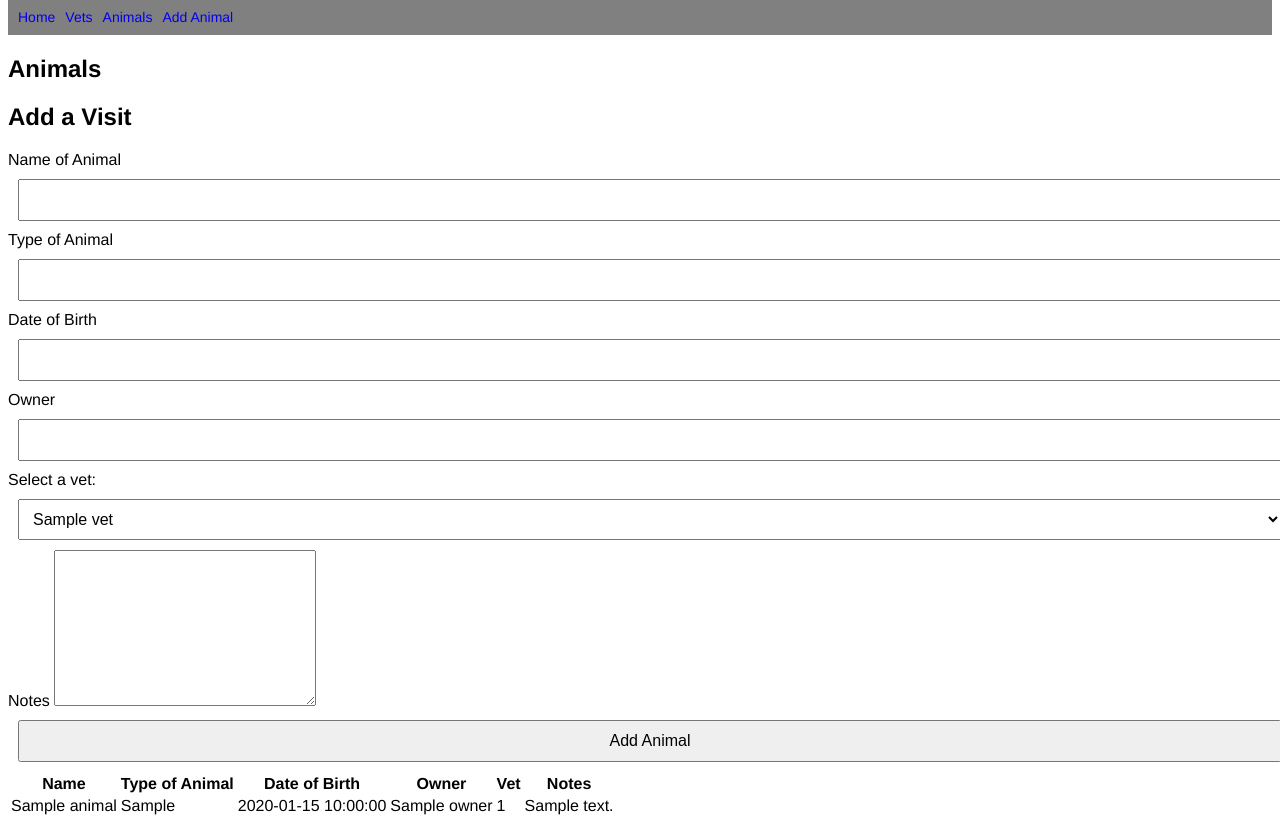
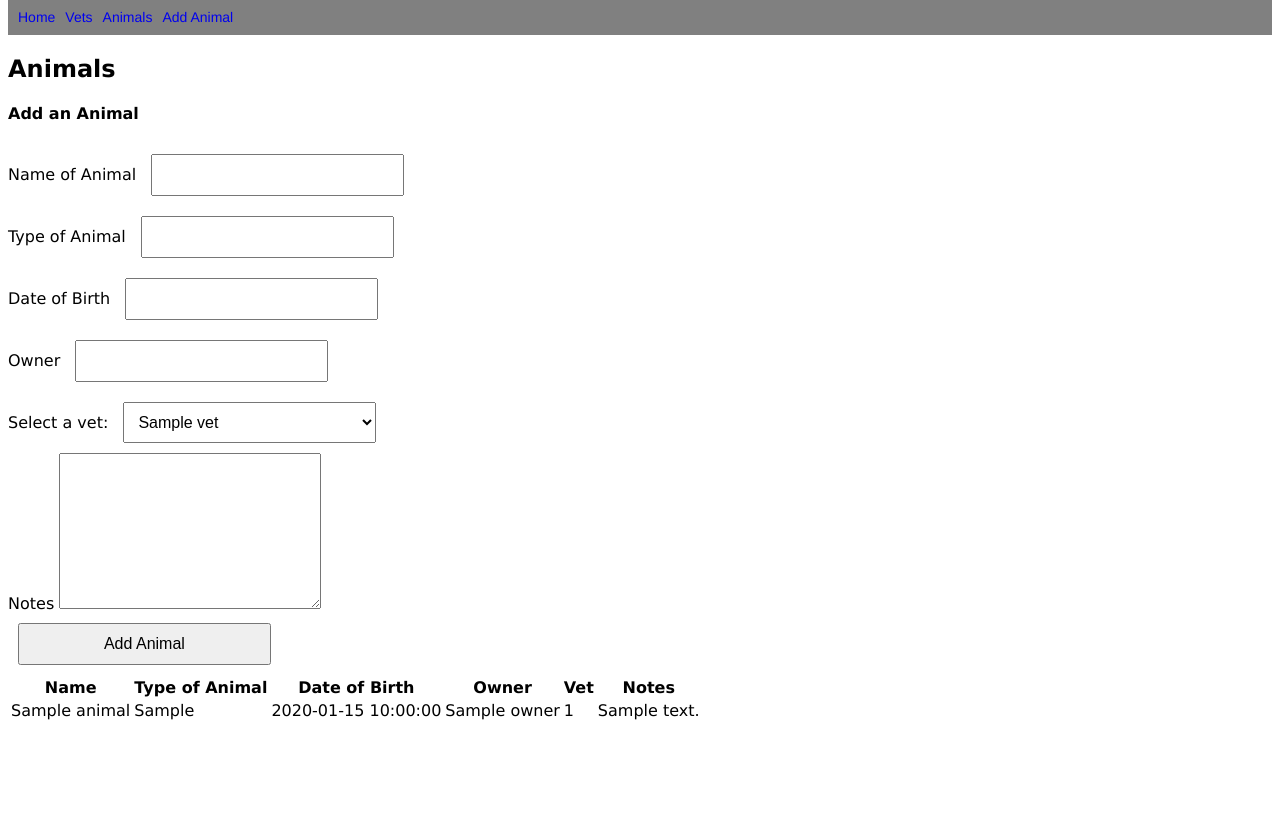
Before and after one commit to mrcboyle/PythonProject-VetApp, a Flask app: template templates/animals/index.html in a window 1280 px wide. Shown: the part 17-843 px from the top of the page. After the commit the page ends 737 px from the top, so only its background shows below. Run offline with Flask 2, Linux system fonts and the light colour scheme; the template is opened without the code that fills it: most values are stand-ins (such as "Sample title", 1, 10 or a date in 2020).

Commit message:
Adderd basic css

```diff
--- a/static/untitled folder/style.css
+++ b/static/style.css
@@ -1,5 +1,6 @@
-body{
-  font-family: "Helvetica", arial, sans-serif; font-size: 16px;
+body {
+  font-family: Verdana, Geneva, Tahoma, sans-serif, Arial, sans-serif, arial, sans-serif;
+  font-size: 16px;
 }
 
 .task {
@@ -18,7 +19,7 @@ body{
   margin-right: 0.3em;
 }
 
-.duration{
+.duration {
   color: #8899a6;
   font-size: 13px;
   margin-left: 20px;
@@ -35,47 +36,50 @@ body{
   width: 80px;
 }
 
-input, select, button {
+input,
+select,
+button {
   font-size: 100%;
-  width : 100%;
+  width: 20%;
   padding: 10px;
   margin: 10px;
   box-sizing: border-box;
 }
 
-.trash-button{
+.trash-button {
   display: contents;
   font-size: 65%;
 }
 
 
-.delete-form{
+.delete-form {
   display: inline;
 }
 
-.menu{
+.menu {
   display: flex;
   padding: 10px;
   background-color: grey;
   color: white;
 }
 
-.menu li a{
+.menu li a {
   text-decoration: none;
 }
 
-.menu li a:visited{
+.menu li a:visited {
   color: white;
 }
 
-.menu li{
+.menu li {
   padding-right: 10px;
   list-style: none;
   color: white;
-  font-family: "Helvetica", arial, sans-serif; font-size: 14px;
+  font-family: "Helvetica", arial, sans-serif;
+  font-size: 14px;
 }
 
-.container{
+.container {
   display: flex;
   flex-wrap: wrap;
   width: 300px;
--- a/templates/animals/index.html
+++ b/templates/animals/index.html
@@ -3,7 +3,7 @@
 {% block content %}
 <h1>Animals</h1>
 
-<h2>Add a Visit</h2>
+<h4>Add an Animal</h4>
 
 <form action="/animals" method="post">
 
--- a/templates/base.html
+++ b/templates/base.html
@@ -7,7 +7,7 @@
 
   <link rel="stylesheet" href="{{ url_for('static', filename='css/buttons.css') }}">
   <link rel="stylesheet" href="{{ url_for('static', filename='css/forms.css') }}">
-  <link rel="stylesheet" href="{{ url_for('static', filename='css/style.css') }}">
+  <link rel="stylesheet" href="{{ url_for('static', filename='style.css') }}">
   <link rel="stylesheet" href="{{ url_for('static', filename='css/tables.css') }}">
 </head>
 
```
